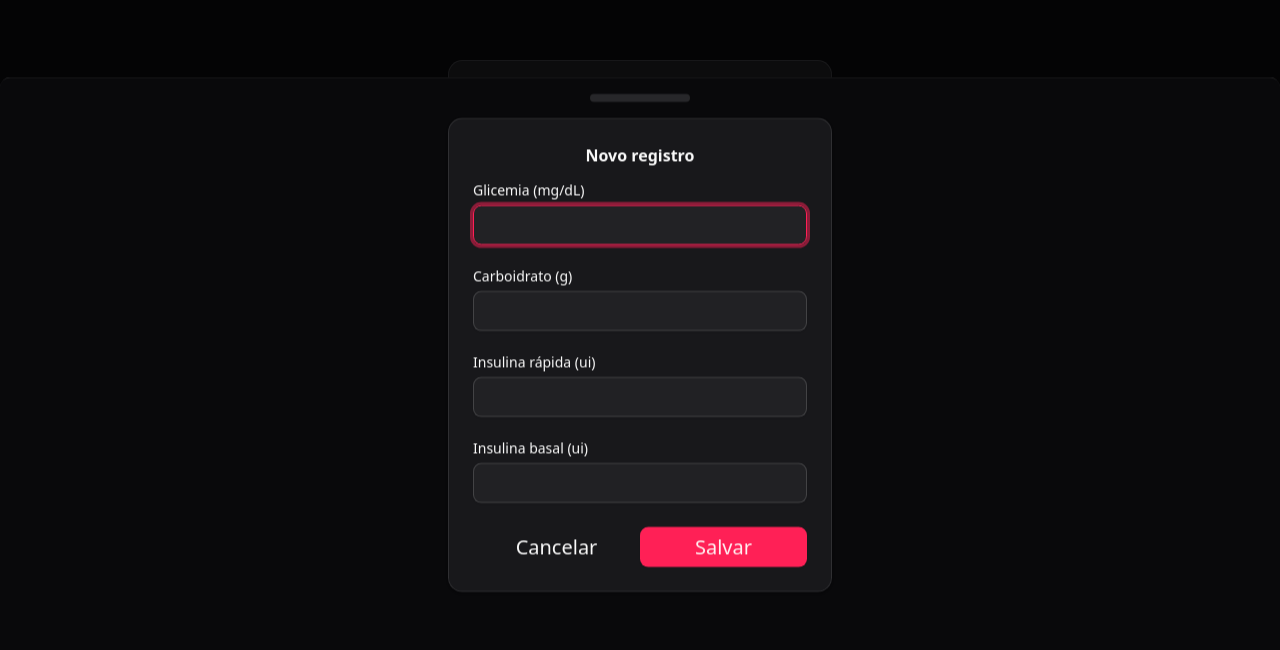
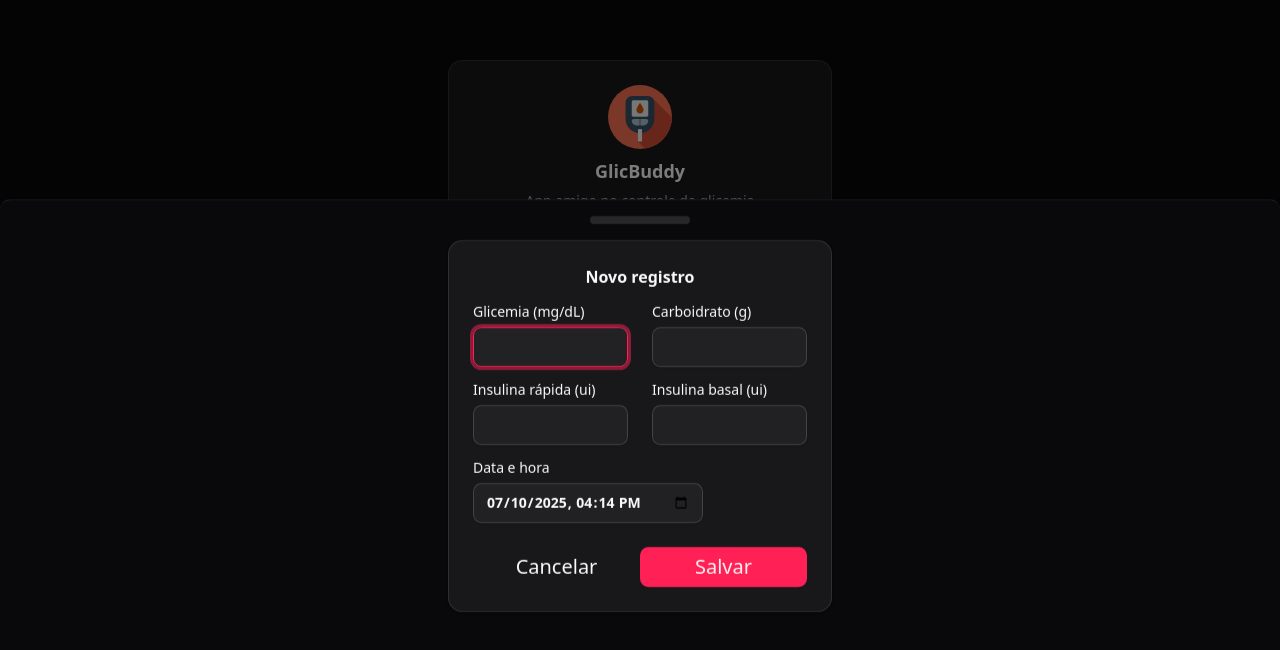
Before and after one commit to glicbuddy/glicbuddy.github.io, a React (Vite) app: page /registrar in a window 1280 px wide. Shown: the part 148-798 px from the top of the page. Built offline with nearby package versions, Linux system fonts and the light colour scheme.

Commit message:
added date picker

```diff
--- a/src/components/charts/glic-daily.jsx
+++ b/src/components/charts/glic-daily.jsx
@@ -32,7 +32,7 @@ export const GlicDaily = ({ notes, limit }) => {
 
   return (
     <>
-      <h2 className="text-center my-5">Glicemia dos últimos {limit} dias</h2>
+      <h2 className="text-center my-5">Glicemia das últimas 24 horas</h2>
       <ChartContainer config={chartConfig} className="min-h-[250px] px-0 w-full">
         <AreaChart accessibilityLayer data={chartData}>
           <CartesianGrid vertical={false} />
--- a/src/hooks/use-notes.js
+++ b/src/hooks/use-notes.js
@@ -21,20 +21,28 @@ export const useNotes = () => {
 
   const operations = {
     listNoteDates: () => Object.keys(groupedNotes) ?? [],
-    listNotesByDate: (noteDate) => groupedNotes?.[noteDate] ?? [],
-    isValidNote: ({ glic, carbo, insuFast, insuBasal }) => {
-      return (
-        toUnsignedInt(glic) > 0 ||
-        toUnsignedInt(carbo) > 0 ||
-        toUnsignedInt(insuFast) > 0 ||
-        toUnsignedInt(insuBasal) > 0
-      )
+    listNotesByDate: (noteDate) => {
+      const allNotes = groupedNotes?.[noteDate] ?? []
+      return allNotes.sort((a, b) => new Date(a.date) - new Date(b.date))
+    },
+    isValidNote: ({ glic, carbo, insuFast, insuBasal, date }) => {
+      try {
+        return (
+          (toUnsignedInt(glic) > 0 ||
+            toUnsignedInt(carbo) > 0 ||
+            toUnsignedInt(insuFast) > 0 ||
+            toUnsignedInt(insuBasal) > 0) &&
+          new Date(date).toISOString()
+        )
+      } catch {
+        return false
+      }
     },
     saveNotes: (newNotes = []) => {
       const allNotes = newNotes
         .map((note) => ({
           id: ulid(),
-          date: new Date().toISOString(),
+          date: new Date(note.date).toISOString(),
           glic: toUnsignedInt(note.glic),
           carbo: toUnsignedInt(note.carbo),
           insuFast: toUnsignedInt(note.insuFast),
@@ -53,7 +61,7 @@ export const useNotes = () => {
       const insuFastOrBasal = note.insuFast || note.insuBasal
       const glicValue = note.glic ? `${note.glic} mg/dL` : '--'
       const carboValue = note.carbo ? `${note.carbo} g` : '--'
-      const timeValue = new Date(note.date).toLocaleTimeString()
+      const timeValue = new Date(note.date).toLocaleTimeString().slice(0, 5)
       const dateValue = new Date(note.date).toLocaleDateString()
       const insuValue = insuFastOrBasal ? `${insuFastOrBasal}ui ${insuType}` : '--'
       return {
--- /dev/null
+++ b/src/lib/date.js
@@ -0,0 +1,24 @@
+export function currentISODateWithTimezone() {
+  const date = new Date()
+  const tzOffset = -date.getTimezoneOffset()
+  const diff = tzOffset >= 0 ? '+' : '-'
+  const pad = (n) => `${Math.floor(Math.abs(n))}`.padStart(2, '0')
+
+  return (
+    date.getFullYear() +
+    '-' +
+    pad(date.getMonth() + 1) +
+    '-' +
+    pad(date.getDate()) +
+    'T' +
+    pad(date.getHours()) +
+    ':' +
+    pad(date.getMinutes()) +
+    ':' +
+    pad(date.getSeconds()) +
+    diff +
+    pad(tzOffset / 60) +
+    ':' +
+    pad(tzOffset % 60)
+  )
+}
--- a/src/pages/form.jsx
+++ b/src/pages/form.jsx
@@ -3,9 +3,9 @@ import { Card, CardContent, CardFooter } from '@/components/ui/card'
 import { DrawerTitle } from '@/components/ui/drawer'
 import { Input } from '@/components/ui/input'
 import { Label } from '@/components/ui/label'
-import { ScrollArea } from '@/components/ui/scroll-area'
 import { Tooltip, TooltipContent, TooltipTrigger } from '@/components/ui/tooltip'
 import { useNotes } from '@/hooks'
+import { currentISODateWithTimezone } from '@/lib/date'
 import { useState } from 'react'
 
 export const Form = () => {
@@ -42,8 +42,9 @@ export const Form = () => {
     const carbo = document.getElementById('carbo')?.value
     const insuFast = document.getElementById('insuFast')?.value
     const insuBasal = document.getElementById('insuBasal')?.value
+    const date = document.getElementById('date')?.value
 
-    if (!isValidNote({ glic, carbo, insuFast, insuBasal })) {
+    if (!isValidNote({ glic, carbo, insuFast, insuBasal, date })) {
       setSaving(false)
       setBlank(true)
       return false
@@ -52,22 +53,23 @@ export const Form = () => {
     setTimeout(() => {
       if (insuFast > 0 && insuBasal > 0) {
         handleSave([
-          { glic, carbo, insuFast, insuBasal: null },
-          { glic: null, carbo: null, insuFast: null, insuBasal }
+          { glic, carbo, insuFast, insuBasal: null, date },
+          { glic: null, carbo: null, insuFast: null, insuBasal, date }
         ])
       } else {
-        handleSave([{ glic, carbo, insuFast, insuBasal }])
+        handleSave([{ glic, carbo, insuFast, insuBasal, date }])
       }
     }, 500)
   }
 
+  const currentDate = currentISODateWithTimezone()
+
   return (
-    <ScrollArea className="h-[550px]">
     <div className="w-full flex items-top pt-4 mb-10 justify-center">
       <Card className="w-full max-w-sm justify-start mx-auto">
         <CardContent>
           <DrawerTitle className="text-center mb-4">Novo registro</DrawerTitle>
-            <div className="flex flex-col gap-6">
+          <div className="flex gap-6 mb-4">
             <div className="grid gap-2">
               <Label htmlFor="glic">Glicemia (mg/dL)</Label>
               <Input
@@ -93,6 +95,8 @@ export const Form = () => {
                 className="text-xl font-bold size-10 w-full"
               />
             </div>
+          </div>
+          <div className="flex gap-6 mb-4">
             <div className="grid gap-2">
               <Label htmlFor="insuFast">Insulina rápida (ui)</Label>
               <Input
@@ -114,6 +118,19 @@ export const Form = () => {
                 onFocus={clearWarnings}
                 id="insuBasal"
                 type="tel"
+                className="text-xl font-bold size-10 w-full"
+              />
+            </div>
+          </div>
+          <div className="flex gap-6">
+            <div className="grid gap-2">
+              <Label htmlFor="date">Data e hora</Label>
+              <Input
+                disabled={saving}
+                onFocus={clearWarnings}
+                id="date"
+                type="datetime-local"
+                defaultValue={currentDate.slice(0, 16)}
                 className="text-xl font-bold size-10 w-full"
               />
             </div>
@@ -145,6 +162,5 @@ export const Form = () => {
         </CardContent>
       </Card>
     </div>
-    </ScrollArea>
   )
 }
--- a/src/pages/stats.jsx
+++ b/src/pages/stats.jsx
@@ -15,11 +15,11 @@ export const Stats = () => {
 
   return (
     <ScrollArea className="h-[550px]">
-      <div className="w-full flex items-top pt-4 mb-10 justify-center">
-        <Card className="w-full px-0 max-w-sm justify-start">
-          <CardContent className="px-0">
+      <div className="w-full flex items-top pt-4 px-0 mb-10 justify-center">
+        <Card className="w-full pr-2 mx-0 max-w-sm justify-start">
+          <CardContent className="px-2">
             <DrawerTitle className="text-center mx-auto mb-4">Estatísticas</DrawerTitle>
-            <GlicDaily notes={notes} limit={2} />
+            <GlicDaily notes={notes} limit={1} />
             <GlicMinMaxDaily notes={notes} limit={7} />
             <GlicAvgMonthly notes={notes} limit={3} />
             <InsuSumDaily notes={notes} limit={7} />
```
Lines whose indentation alone changed are shown as unchanged.
